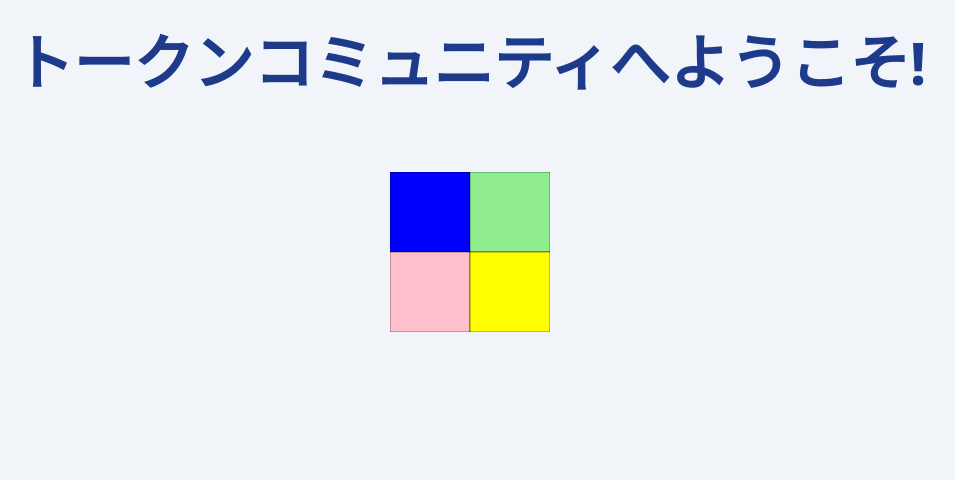
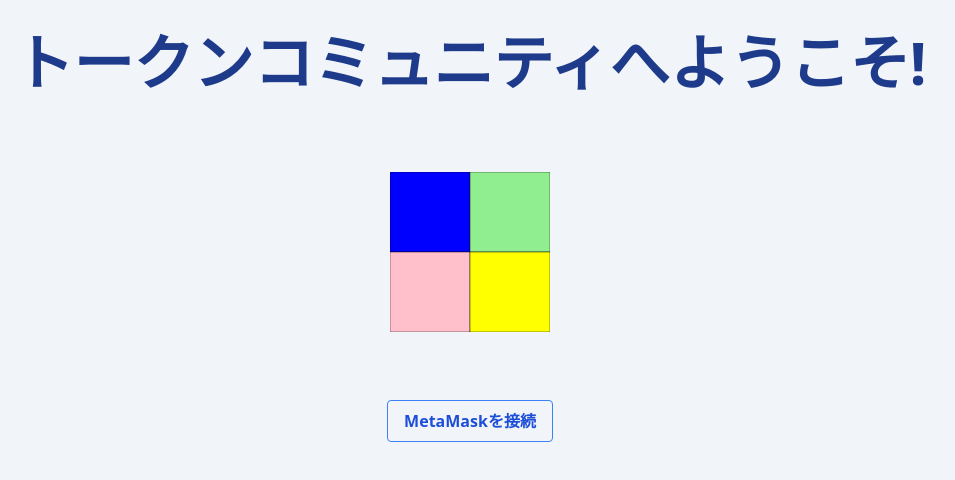
Before and after one commit to drying/token-community, a Next.js app in the folder frontend/: page / in a window 1280 px wide. Shown: the top 480 px of the page, without its empty margins (170-1125 px from the left). Built offline with nearby package versions, Linux system fonts and the light colour scheme.

Commit message:
frontend:MetaMask接続機能実装

```diff
--- a/frontend/pages/index.tsx
+++ b/frontend/pages/index.tsx
@@ -39,10 +39,25 @@
       }
     }
   }
+
+  const connectWallet = async () => {
+    try {
+      const { ethereum } = window;
+      const accounts = await ethereum.request({
+        method: 'eth_requestAccounts'
+      });
+      console.log(`account: ${accounts[0]}`)
+      setAccount(account[0])
+    } catch (err){
+      console.log(err)
+    }
+  }
+
   useEffect(() => {
     checkMetaMaskInstalled()
     checkChainId()
   }, [])
+
   return (
     <div className={'flex flex-col items-center bg-slate-100 text-blue-900 min-h-screen'}>
       <Head>
@@ -66,6 +81,14 @@
           <polygon points="175 175, 350 175, 350 350, 175 350" stroke="black" fill="#ffff00" />
         </svg>
       </div>
+      <div className={'flex mt-1'}>
+        {account === '' ? (
+          <button className={'bg-transparent text-blue-700 font-semibold py-2 px-4 border border-blue-500 rounded hover:border-transparent hover:text-white hover:bg-blue-500 hover:cursor-pointer'}
+          onClick={connectWallet}>
+            MetaMaskを接続
+          </button>
+        ) : (<></>)}
+      </div>
     </div>
   )
 }
```
